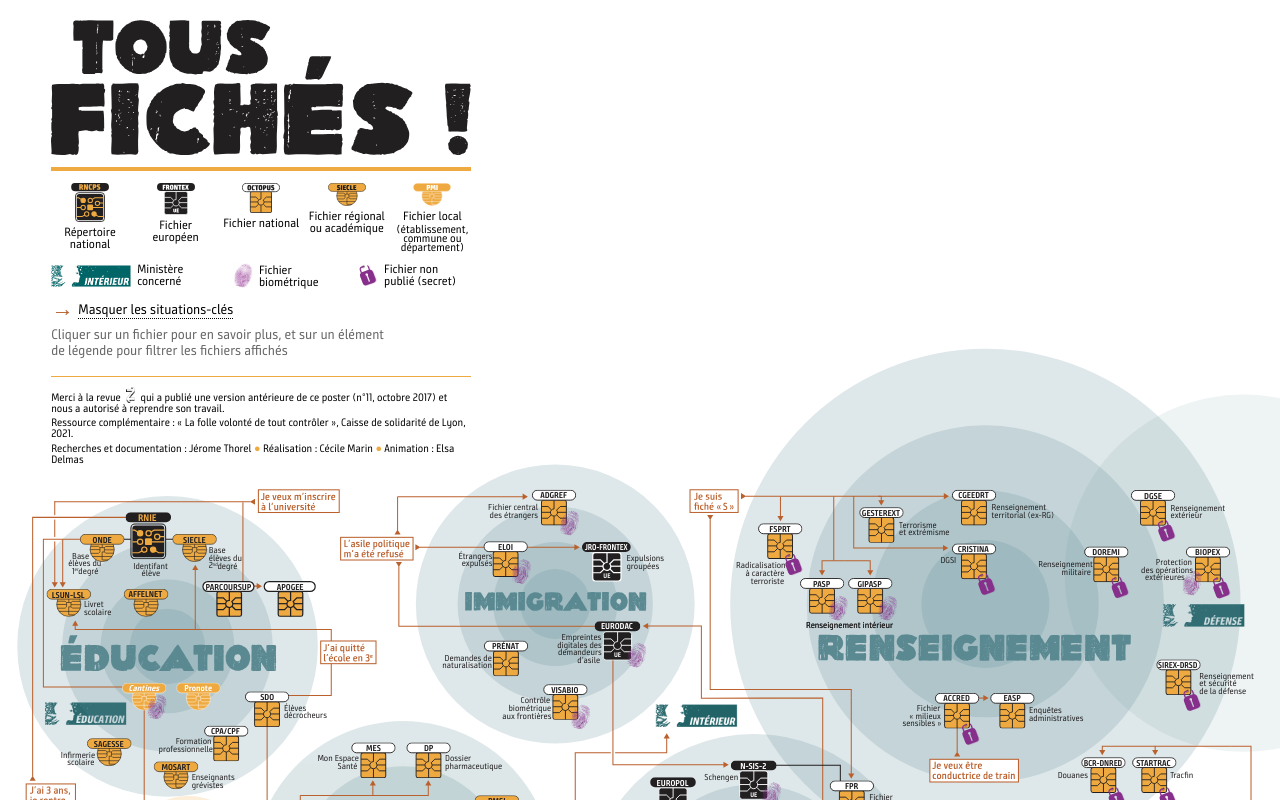
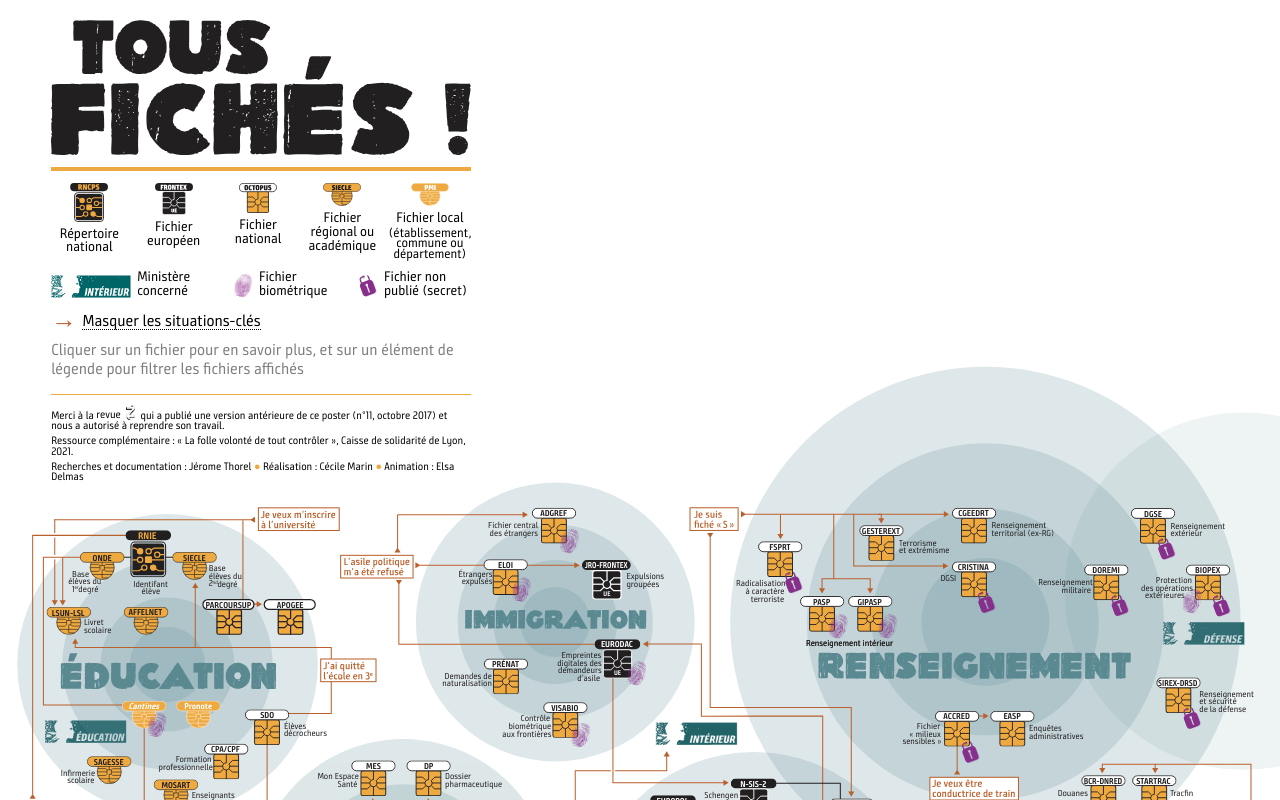
Before and after one commit to elsadl/diplo-tous-fiches, a Svelte app: page / in a window 1280 px wide. Shown: the top 800 px of the page. Built offline with nearby package versions, Linux system fonts and the light colour scheme.

Commit message:
taille police légende

```diff
--- a/src/Legende.svelte
+++ b/src/Legende.svelte
@@ -195,6 +195,7 @@
   #legende-container #legende {
     border-top: 4px solid #eeaa41;
     padding-top: 12px;
+    font-size: 1.15em;
   }
 
   #legende-container #fichiers {
@@ -244,7 +245,6 @@
   }
 
   #legende-container .texte {
-    width: 80%;
     padding-top: 8px;
     font-size: 1.15em;
   }
@@ -276,7 +276,7 @@
   }
 
   #legende-container #notice {
-    opacity: 0.6;
+    opacity: 0.5;
   }
 
   #legende-container #toggle p {
```
